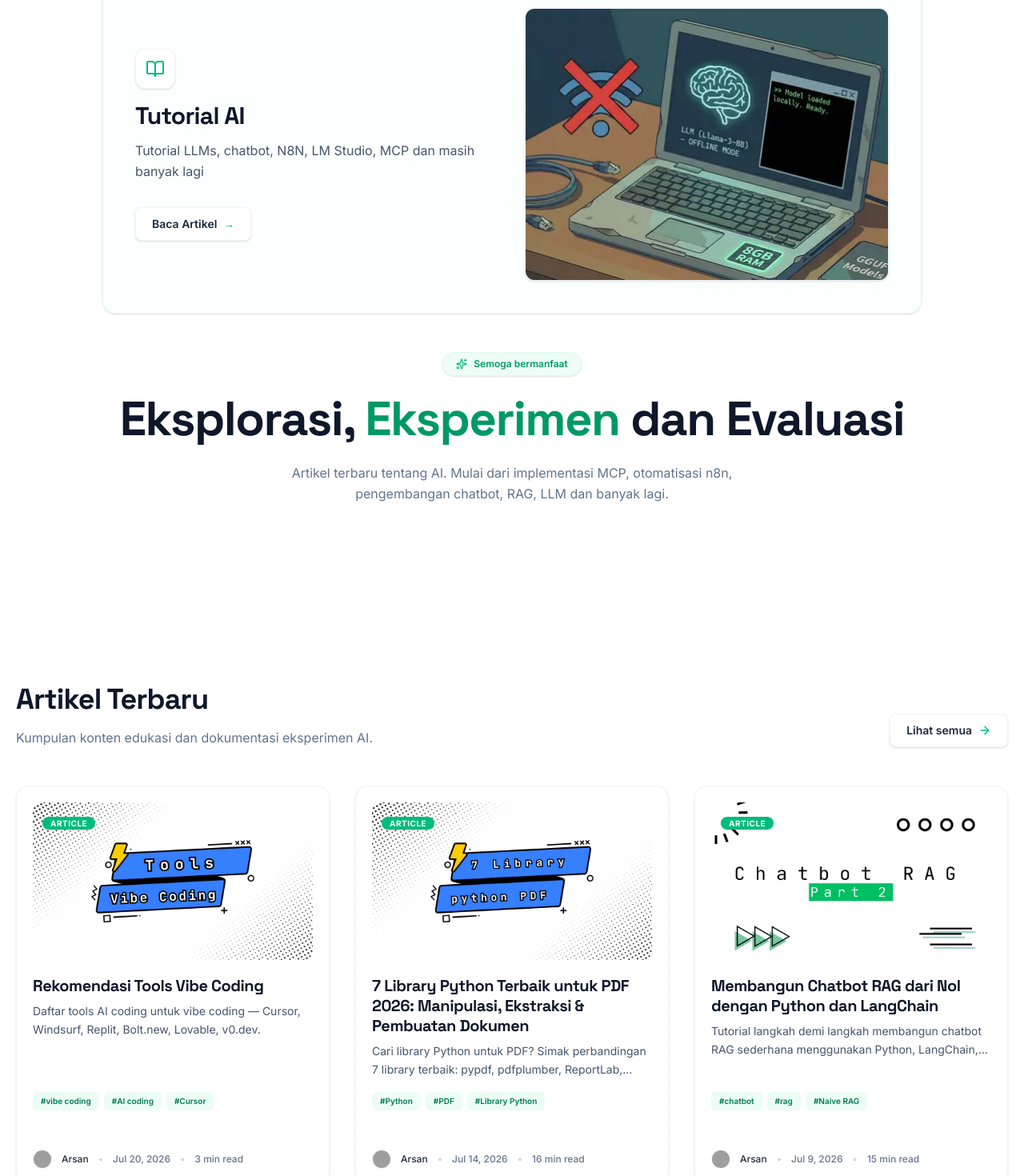
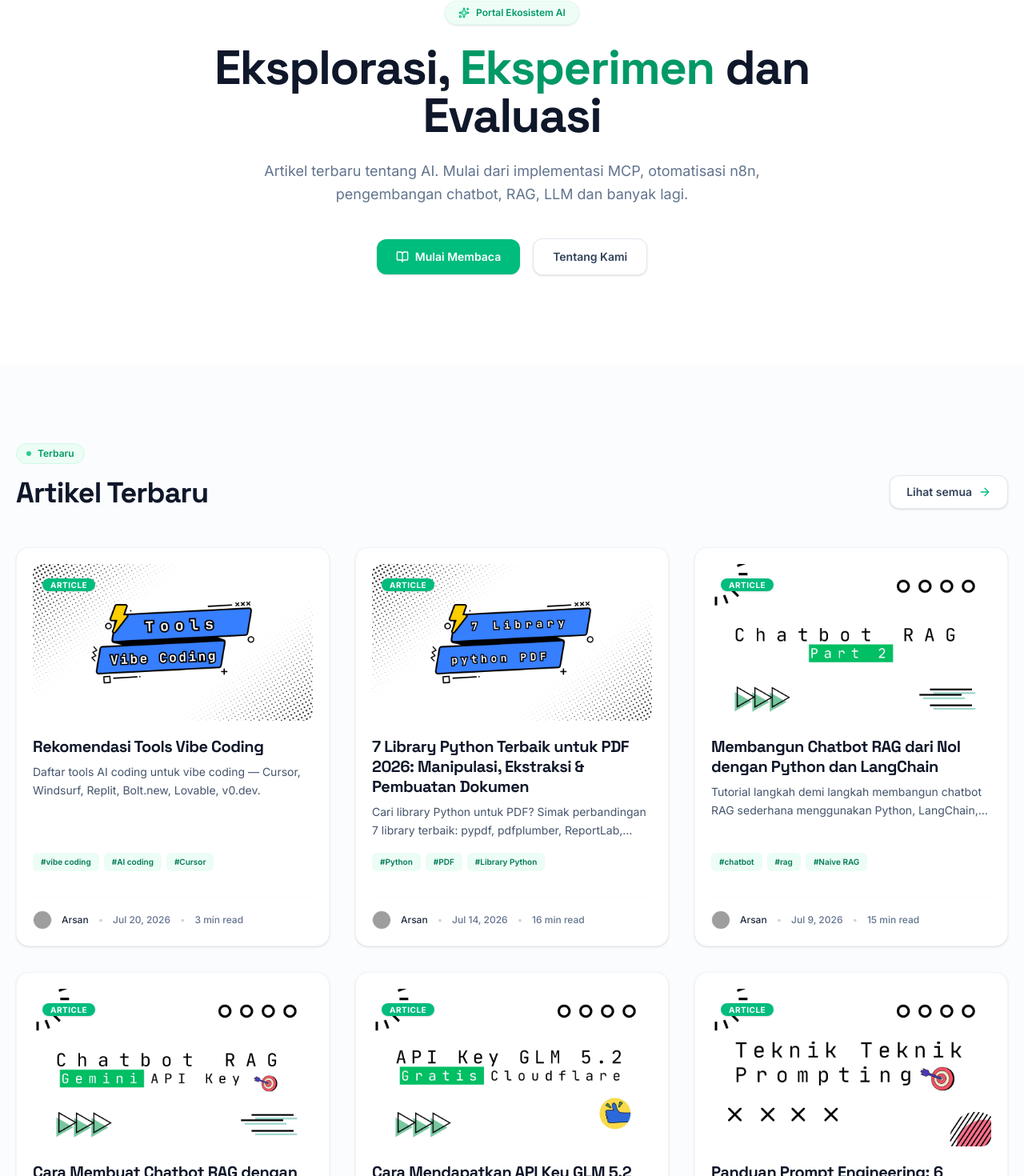
Before and after one commit to nalardeep/nalardeep, a Next.js app: page / in a window 1280 px wide. Shown: the part 176-1646 px from the top of the page at 80% size. Built offline with nearby package versions, Linux system fonts and the light colour scheme; grey boxes are pictures that could not be loaded.

Commit message:
feat(design): delete hero section

```diff
--- a/app/page.tsx
+++ b/app/page.tsx
@@ -1,12 +1,8 @@
 import Container from "@/components/container";
 import PostPreview from "@/components/post-preview";
 import { getAllPosts } from "@/lib/api";
-
-import Hero from "@/components/hero";
-// import LogoStrip from "@/components/logo-strip";
 import Link from "next/link";
-import { ArrowRight } from "lucide-react";
-
+import { ArrowRight, Sparkles, BookOpen } from "lucide-react";
 import { Metadata } from "next";
 
 export const metadata: Metadata = {
@@ -25,38 +21,77 @@ export default function Home() {
 
   return (
     <>
-      <Hero />
+      {/* Hero Section - Clean & Minimal */}
+      <section className="relative pt-16 pb-20 md:pt-24 md:pb-28 bg-white overflow-hidden">
+        <div className="absolute inset-0 z-0 bg-dots opacity-[0.03] pointer-events-none"></div>
 
+        <Container>
+          <div className="relative max-w-4xl mx-auto text-center z-10">
+            <div className="inline-flex items-center gap-2 bg-emerald-50/80 border border-emerald-100/50 px-4 py-1.5 rounded-full text-xs font-semibold text-emerald-600 mb-6 shadow-sm">
+              <Sparkles className="w-3.5 h-3.5 fill-emerald-100 text-emerald-500" />
+              <span>Portal Ekosistem AI</span>
+            </div>
 
-      <div className="py-24 bg-white relative">
-        {/* Memphis background element */}
-        <div className="absolute inset-0 z-0 bg-dots opacity-[0.05] pointer-events-none"></div>
+            <h1 className="text-4xl md:text-5xl lg:text-6xl font-extrabold text-slate-900 tracking-tight mb-6">
+              Eksplorasi, <span className="text-emerald-600">Eksperimen</span> dan Evaluasi
+            </h1>
+
+            <p className="text-lg text-slate-500 max-w-2xl mx-auto leading-relaxed mb-10">
+              Artikel terbaru tentang AI. Mulai dari implementasi MCP, otomatisasi n8n, pengembangan chatbot, RAG, LLM dan banyak lagi.
+            </p>
+
+            <div className="flex items-center justify-center gap-4">
+              <Link href="/articles" className="inline-flex items-center gap-2 bg-emerald-500 hover:bg-emerald-600 text-white px-6 py-3 rounded-xl shadow-sm hover:shadow-md transition-all text-sm font-semibold">
+                <BookOpen className="w-4 h-4" />
+                Mulai Membaca
+              </Link>
+              <Link href="/about" className="inline-flex items-center gap-2 bg-white border border-slate-200 text-slate-700 px-6 py-3 rounded-xl shadow-sm hover:shadow-md hover:border-emerald-200 transition-all text-sm font-semibold">
+                Tentang Kami
+              </Link>
+            </div>
+          </div>
+        </Container>
+      </section>
+
+      {/* Articles Section */}
+      <div className="py-16 md:py-24 bg-slate-50/50 relative">
+        <div className="absolute inset-0 z-0 bg-dots opacity-[0.03] pointer-events-none"></div>
         <Container>
-          <div className="relative z-10 flex items-end justify-between mb-12">
+          <div className="relative z-10">
+            {/* Section Header */}
+            <div className="flex items-end justify-between mb-12">
               <div>
-              <h2 className="text-4xl font-bold text-slate-900 mb-4 tracking-tight">Artikel Terbaru</h2>
-              <p className="text-base text-slate-500">Kumpulan konten edukasi dan dokumentasi eksperimen AI.</p>
+                <div className="inline-flex items-center gap-2 bg-emerald-50 border border-emerald-100 px-3 py-1 rounded-full text-xs font-semibold text-emerald-600 mb-4">
+                  <span className="w-1.5 h-1.5 bg-emerald-500 rounded-full animate-pulse"></span>
+                  Terbaru
                 </div>
-            <Link href="/articles" className="hidden md:flex items-center gap-2 bg-white border border-slate-100 text-slate-800 px-5 py-2.5 rounded-lg shadow-sm hover:shadow-md hover:border-emerald-200 hover:-translate-y-0.5 transition-all text-sm font-semibold">
+                <h2 className="text-3xl md:text-4xl font-bold text-slate-900 tracking-tight">Artikel Terbaru</h2>
+              </div>
+              <Link href="/articles" className="hidden md:flex items-center gap-2 bg-white border border-slate-200 text-slate-700 px-5 py-2.5 rounded-xl shadow-sm hover:shadow-md hover:border-emerald-200 hover:-translate-y-0.5 transition-all text-sm font-semibold">
                 Lihat semua <ArrowRight className="w-4 h-4 text-emerald-500" />
               </Link>
             </div>
 
+            {/* Article Grid */}
             {allPosts.length > 0 && (
-            <div className="grid grid-cols-1 md:grid-cols-2 lg:grid-cols-3 gap-x-8 gap-y-12">
-              {allPosts.map((post) => (
-                <PostPreview key={post.slug} post={post} />
+              <div className="grid grid-cols-1 md:grid-cols-2 lg:grid-cols-3 gap-6 md:gap-8">
+                {allPosts.map((post, index) => (
+                  <div key={post.slug} className={index === 0 ? 'md:col-span-2 lg:col-span-1' : ''}>
+                    <PostPreview post={post} />
+                  </div>
                 ))}
               </div>
             )}
+
+            {/* Mobile CTA */}
             <div className="mt-12 md:hidden flex justify-center relative z-10">
-            <Link href="/articles" className="flex items-center gap-2 bg-white border border-slate-100 text-slate-800 px-5 py-3 rounded-lg shadow-sm hover:shadow-md hover:border-emerald-200 transition-all text-sm font-semibold">
-              Lihat semua <ArrowRight className="w-4 h-4 text-emerald-500" />
+              <Link href="/articles" className="flex items-center gap-2 bg-emerald-500 text-white px-6 py-3 rounded-xl shadow-sm hover:bg-emerald-600 transition-all text-sm font-semibold">
+                Lihat semua artikel <ArrowRight className="w-4 h-4" />
               </Link>
+            </div>
           </div>
         </Container>
       </div>
-
     </>
   );
 }
```
Lines whose indentation alone changed are shown as unchanged.
